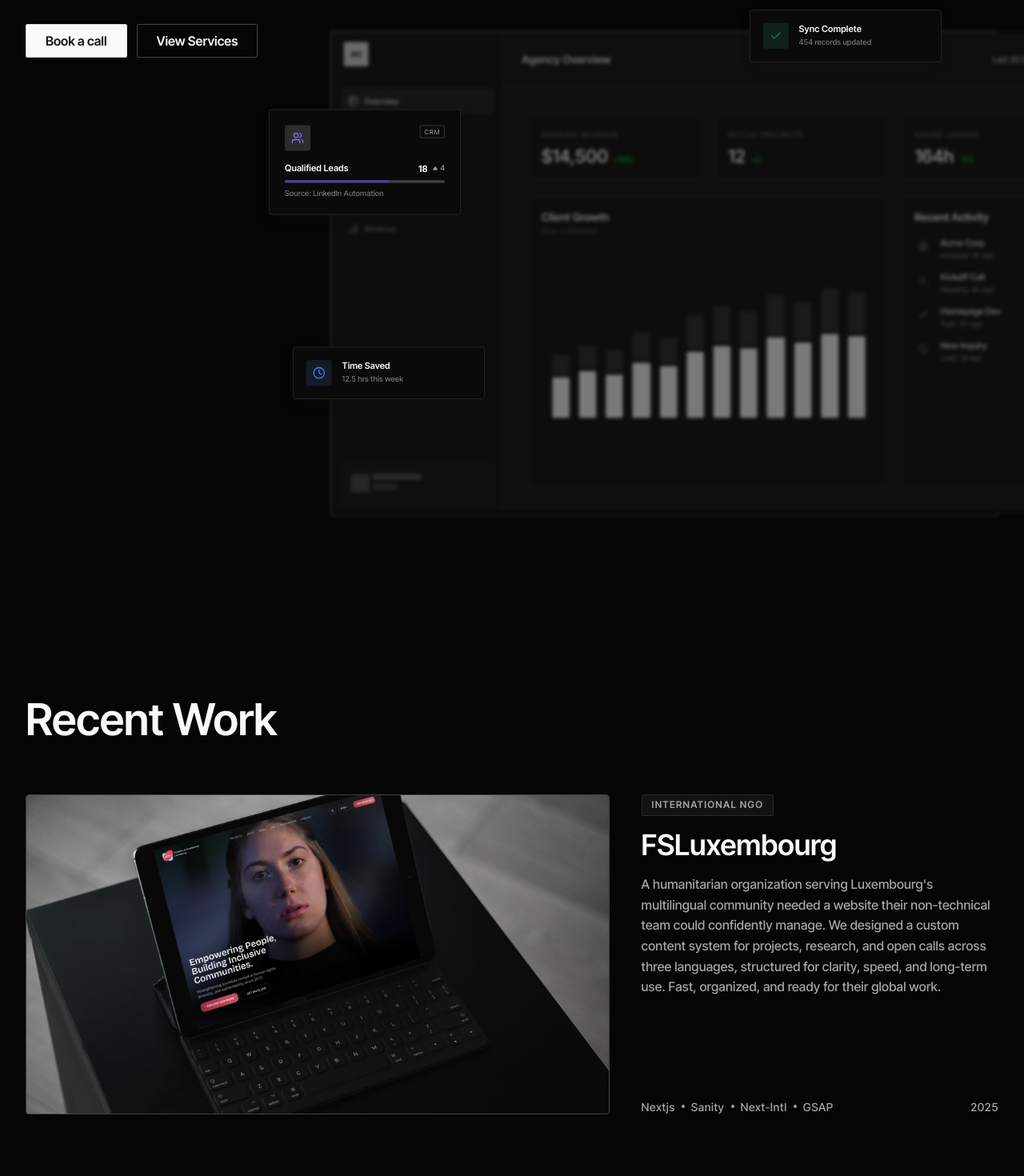
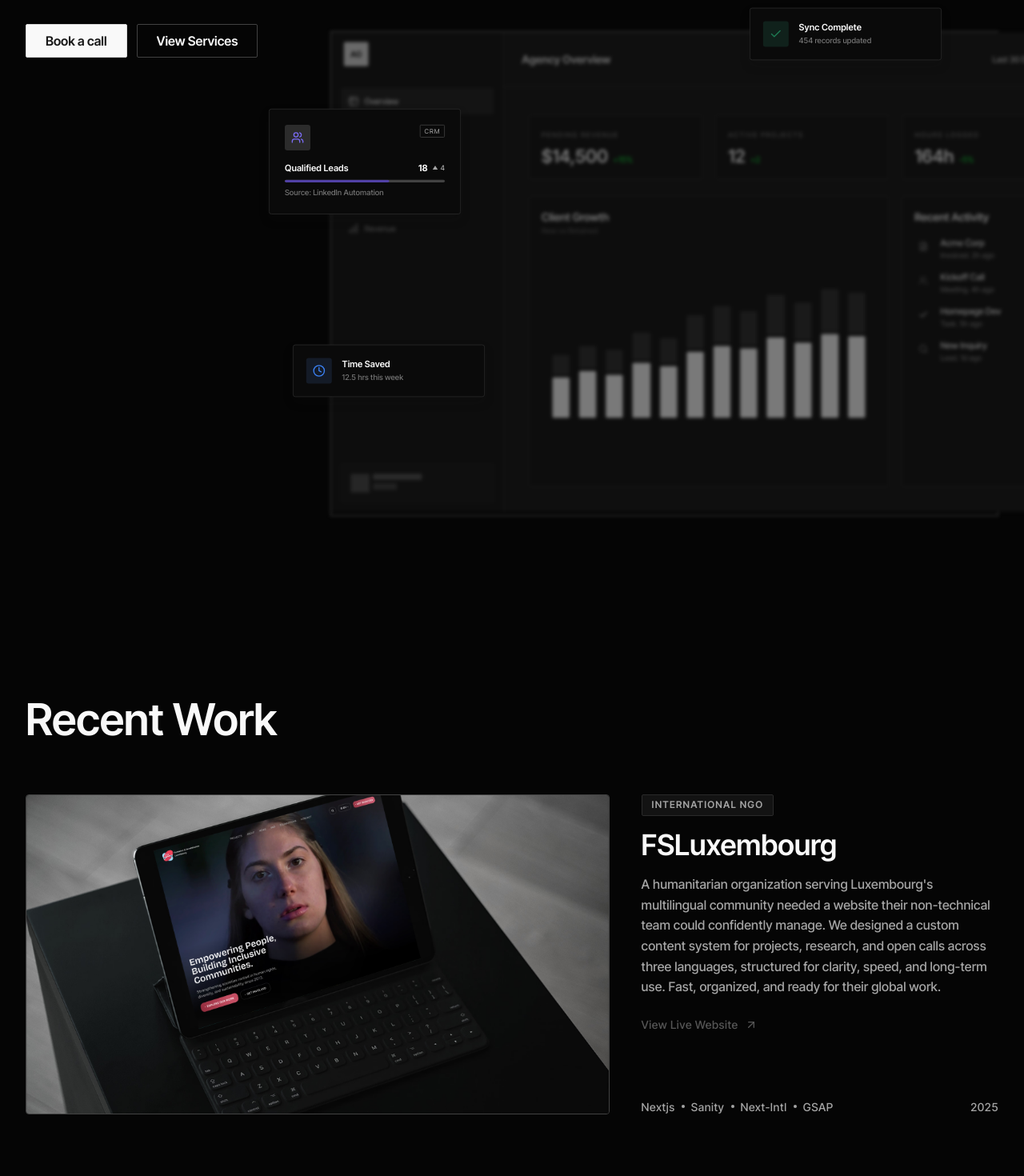
Before and after one commit to tasmim-io/tasmim-website, a Next.js app: page / in a window 1280 px wide. Shown: the part 360-1830 px from the top of the page at 80% size. Built offline with nearby package versions, Linux system fonts and the light colour scheme.

Commit message:
refactor: slight refinements

```diff
--- a/components/hero/Hero.module.scss
+++ b/components/hero/Hero.module.scss
@@ -88,11 +88,13 @@
   grid-column: 1 / 4;
   grid-row: 5 / 8;
   z-index: 2;
-  transform: scale(0.8);
+  --card-scale: 0.8;
   transform-origin: left center;
+  animation-duration: 6.6s;
+  animation-delay: -0.8s;
 
   @include respond-below("desktop") {
-    transform: scale(0.75);
+    --card-scale: 0.75;
   }
 
   @include respond-below("mobile") {
@@ -106,8 +108,10 @@
   grid-column: 8 / 13;
   grid-row: 1 / 4;
   z-index: 2;
-  transform: scale(0.8);
+  --card-scale: 0.8;
   transform-origin: right top;
+  animation-duration: 7.2s;
+  animation-delay: -2.1s;
 
   @include respond-below("desktop") {
     width: 260px !important;
@@ -129,8 +133,10 @@
   grid-column: 1 / 8;
   grid-row: 16 / 24;
   z-index: 2;
-  transform: scale(0.8);
+  --card-scale: 0.8;
   transform-origin: center bottom;
+  animation-duration: 6.9s;
+  animation-delay: -1.4s;
 
   @include respond-below("desktop") {
     width: 260px !important;
--- /dev/null
+++ b/components/problem/CardHeader.tsx
@@ -0,0 +1,15 @@
+import styles from "./Problem.module.scss";
+
+type CardHeaderProps = {
+  title: string;
+  subtitle: string;
+};
+
+export const CardHeader = ({ title, subtitle }: CardHeaderProps) => {
+  return (
+    <div className={styles.cardHeader}>
+      <h3>{title}</h3>
+      <p>{subtitle}</p>
+    </div>
+  );
+};
--- /dev/null
+++ b/components/problem/ListItem.tsx
@@ -0,0 +1,20 @@
+import styles from "./Problem.module.scss";
+import type { LucideIcon } from "lucide-react";
+
+type ListItemProps = {
+  title: string;
+  description: string;
+  Icon?: LucideIcon;
+};
+
+export const ListItem = ({ title, description, Icon }: ListItemProps) => {
+  return (
+    <div className={styles.listItem}>
+      <div className={styles.iconWrapper}>{Icon && <Icon />}</div>
+      <div className={styles.itemContent}>
+        <h4>{title}</h4>
+        <p>{description}</p>
+      </div>
+    </div>
+  );
+};
--- a/components/problem/Problem.tsx
+++ b/components/problem/Problem.tsx
@@ -2,6 +2,8 @@ import styles from "./Problem.module.scss";
 import { AlertCircle, CheckCircle2, type LucideIcon } from "lucide-react";
 import { Button } from "@/components/button/Button";
 import problemData from "../../data/problem.json";
+import { CardHeader } from "./CardHeader";
+import { ListItem } from "./ListItem";
 
 const iconMap: Record<string, LucideIcon> = {
   AlertCircle,
@@ -21,41 +23,35 @@ export const Problem = () => {
 
       <div className={styles.grid}>
         <div className={`${styles.card} ${styles.growthCard}`}>
-          <div className={styles.cardHeader}>
-            <h3>{cards.growthCeiling.title}</h3>
-            <p>{cards.growthCeiling.subtitle}</p>
-          </div>
+          <CardHeader
+            title={cards.growthCeiling.title}
+            subtitle={cards.growthCeiling.subtitle}
+          />
           <div className={styles.list}>
             {cards.growthCeiling.items.map((item, index) => (
-              <div key={index} className={styles.listItem}>
-                <div className={styles.iconWrapper}>
-                  {ProblemIcon && <ProblemIcon />}
-                </div>
-                <div className={styles.itemContent}>
-                  <h4>{item.title}</h4>
-                  <p>{item.description}</p>
-                </div>
-              </div>
+              <ListItem
+                key={index}
+                title={item.title}
+                description={item.description}
+                Icon={ProblemIcon}
+              />
             ))}
           </div>
         </div>
 
         <div className={`${styles.card} ${styles.scalableCard}`}>
-          <div className={styles.cardHeader}>
-            <h3>{cards.scalableAgency.title}</h3>
-            <p>{cards.scalableAgency.subtitle}</p>
-          </div>
+          <CardHeader
+            title={cards.scalableAgency.title}
+            subtitle={cards.scalableAgency.subtitle}
+          />
           <div className={styles.list}>
             {cards.scalableAgency.items.map((item, index) => (
-              <div key={index} className={styles.listItem}>
-                <div className={styles.iconWrapper}>
-                  {SolutionIcon && <SolutionIcon />}
-                </div>
-                <div className={styles.itemContent}>
-                  <h4>{item.title}</h4>
-                  <p>{item.description}</p>
-                </div>
-              </div>
+              <ListItem
+                key={index}
+                title={item.title}
+                description={item.description}
+                Icon={SolutionIcon}
+              />
             ))}
           </div>
         </div>
--- a/components/stat-card/StatCard.module.scss
+++ b/components/stat-card/StatCard.module.scss
@@ -1,6 +1,19 @@
 @use "../../sass/index" as *;
 
+@keyframes float {
+  0% {
+    transform: translateY(0) scale(var(--card-scale));
+  }
+  50% {
+    transform: translateY(-8px) scale(var(--card-scale));
+  }
+  100% {
+    transform: translateY(0) scale(var(--card-scale));
+  }
+}
+
 .card {
+  --card-scale: 1;
   background-color: color("background-darker"); // Very dark background
   border: 1px solid color("border-darker");
   border-radius: radius("md"); // 4px
@@ -10,14 +23,17 @@
   display: flex;
   flex-direction: column;
   gap: space(4);
+  transform: translateY(0) scale(var(--card-scale));
+  animation: float 6s ease-in-out infinite;
+
+  &:hover {
+    animation-play-state: paused;
+  }
 
   &.compact {
     flex-direction: row;
     align-items: center;
     gap: space(4);
-    width: auto; // Or fixed width? User said "create these 2 cards", images imply similar width or responsive.
-    // Let's keep width 300px for consistency or auto.
-    // Images show them as wider than tall, but maybe same width as CRM card?
     width: 300px;
     padding: space(5); // Looks slightly less padded? Or same.
   }
@@ -186,3 +202,10 @@
     }
   }
 }
+
+@media (prefers-reduced-motion: reduce) {
+  .card {
+    animation: none;
+    transform: scale(var(--card-scale));
+  }
+}
--- a/components/work/ProjectCard.module.scss
+++ b/components/work/ProjectCard.module.scss
@@ -5,11 +5,40 @@
   gap: space(10);
   align-items: center;
   justify-content: space-between;
+  text-decoration: none;
+  color: inherit;
+  padding: 0;
+  outline: 1px solid transparent;
+  outline-offset: 0;
+  transition: transition("text-slide"),
+    outline-color .2s cubic-bezier(0.4, 0, 0.2, 1),
+    outline-offset .5s cubic-bezier(0.4, 0, 0.2, 1);
 
   @include respond-below("tablet") {
     flex-direction: column;
     justify-content: flex-start;
     gap: space(6);
+  }
+
+  &.clickable {
+    cursor: pointer;
+
+    @include respond-to("desktop") {
+      &:hover {
+        transform: scale(0.99);
+        outline-color: color("border-darker");
+        outline-offset: space(4);
+
+        .title,
+        .viewLink {
+          color: color("text-inverse");
+        }
+
+        .viewLink {
+          opacity: 1;
+        }
+      }
+    }
   }
 }
 
@@ -78,11 +107,33 @@
 .title {
   @include responsive-typography("heading-feature");
   color: color("text-inverse");
+  transition: color 0.3s ease;
 }
 
 .description {
   @include typography("body");
   color: color("text-tertiary");
+}
+
+.viewLink {
+  @include typography("label");
+  color: color("text-tertiary");
+  display: flex;
+  align-items: center;
+  gap: space(2);
+  margin-top: space(2);
+  opacity: 0.5;
+  transition: color 0.3s ease, opacity 0.3s ease;
+}
+
+.arrowIcon {
+  width: 16px;
+  height: 16px;
+  transition: transform 0.3s ease;
+}
+
+.clickable:hover .arrowIcon {
+  transform: translate(2px, -2px);
 }
 
 .bottomBar {
--- a/components/work/ProjectCard.tsx
+++ b/components/work/ProjectCard.tsx
@@ -1,6 +1,7 @@
 import Image from "next/image";
 import styles from "./ProjectCard.module.scss";
 import { Fragment } from "react";
+import { ArrowUpRight } from "lucide-react";
 
 interface ProjectCardProps {
   imageSrc: string;
@@ -11,6 +12,8 @@ interface ProjectCardProps {
   technologies?: string[];
   year?: string;
   isReversed?: boolean;
+  url?: string;
+  blurDataURL?: string;
 }
 
 export const ProjectCard = ({
@@ -22,9 +25,11 @@ export const ProjectCard = ({
   technologies,
   year,
   isReversed = false,
+  url,
+  blurDataURL,
 }: ProjectCardProps) => {
-  return (
-    <article className={`${styles.projectCard} ${isReversed ? styles.reversed : ""}`}>
+  const content = (
+    <>
       <div className={styles.imageWrapper}>
         <Image
           src={imageSrc}
@@ -32,6 +37,8 @@ export const ProjectCard = ({
           fill
           className={styles.image}
           sizes="(max-width: 768px) 100vw, 60vw"
+          placeholder={blurDataURL ? "blur" : "empty"}
+          blurDataURL={blurDataURL}
         />
       </div>
       <div className={styles.content}>
@@ -39,6 +46,12 @@ export const ProjectCard = ({
           {label && <span className={styles.label}>{label}</span>}
           <h3 className={styles.title}>{title}</h3>
           {description && <p className={styles.description}>{description}</p>}
+          {url && (
+            <div className={styles.viewLink}>
+              <span>View Live Website</span>
+              <ArrowUpRight className={styles.arrowIcon} size={16} />
+            </div>
+          )}
         </div>
         {(technologies || year) && (
           <div className={styles.bottomBar}>
@@ -56,6 +69,25 @@ export const ProjectCard = ({
           </div>
         )}
       </div>
+    </>
+  );
+
+  if (url) {
+    return (
+      <a
+        href={url}
+        target="_blank"
+        rel="noopener noreferrer"
+        className={`${styles.projectCard} ${isReversed ? styles.reversed : ""} ${styles.clickable}`}
+      >
+        {content}
+      </a>
+    );
+  }
+
+  return (
+    <article className={`${styles.projectCard} ${isReversed ? styles.reversed : ""}`}>
+      {content}
     </article>
   );
 };
--- a/components/work/Work.tsx
+++ b/components/work/Work.tsx
@@ -18,6 +18,8 @@ export const Work = () => {
             technologies={project.technologies}
             year={project.year}
             isReversed={project.isReversed}
+            url={project.url}
+            blurDataURL={project.blurDataURL}
           />
         ))}
       </div>
```
Also changed, not shown: data/projects.json (+32 -8 lines), 1 other file (tests, documents, lock files or other folders).
